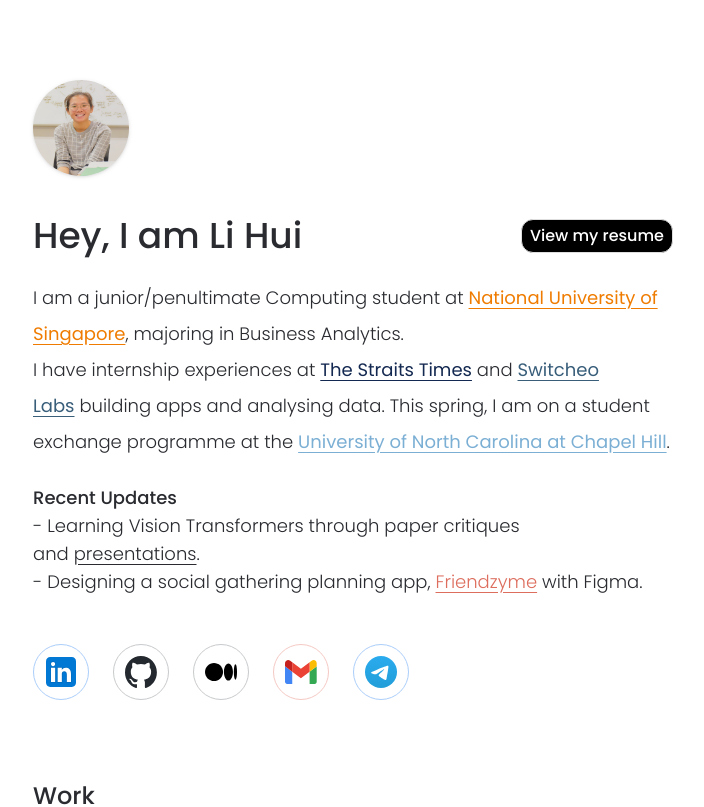
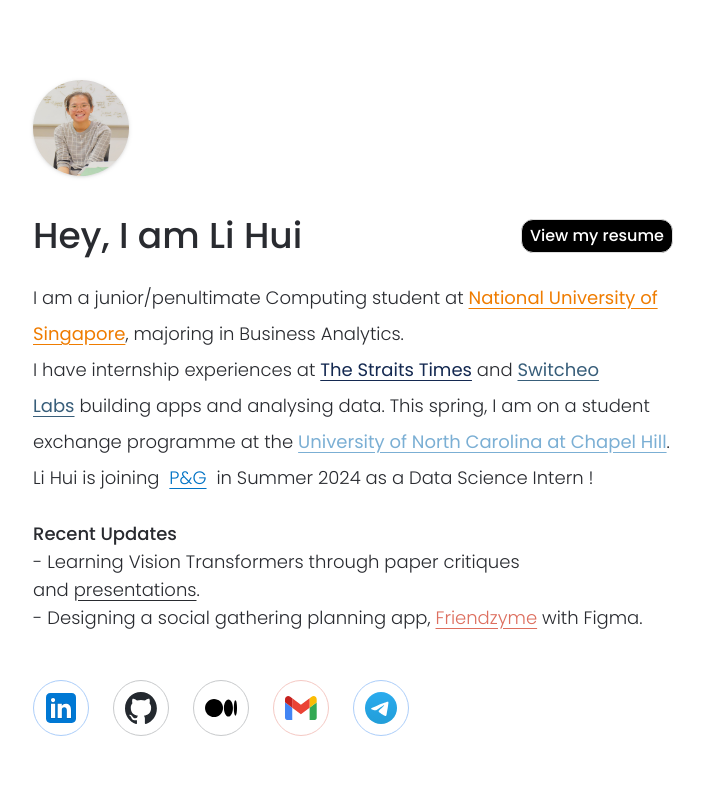
Before and after one commit to lihuicham/lihuicham.com-v2, a Next.js app: page / in a window 1280 px wide. Shown: the top 807 px of the page, without its empty margins (287-991 px from the left). Built offline with nearby package versions, Linux system fonts and the light colour scheme.

Commit message:
feat : add news

```diff
--- a/src/app/components/constants/PageLinks.ts
+++ b/src/app/components/constants/PageLinks.ts
@@ -7,7 +7,7 @@ export const PageLinks = {
     TheStraitsTimes: 'https://www.straitstimes.com/',
     SwitcheoLabs: 'https://www.switcheo.com/',
     NUSComputing: 'https://www.comp.nus.edu.sg/',
-
+    PnG: 'https://us.pg.com/',
   },
   Recents: {
     SwinTransformer: 'https://docs.google.com/presentation/d/1qj7UbCLtAQGRbAGVwf-0YOB0SIZzk99e_qzIxph_w60/edit?usp=sharing',
--- a/src/app/components/v3/HeadlineV3.tsx
+++ b/src/app/components/v3/HeadlineV3.tsx
@@ -32,6 +32,11 @@ const HeadlineV3 = () => {
           &nbsp;building apps and analysing data.
           This spring, I am on a student exchange programme at the&nbsp;
           <span className="text-unc-blue font-normal underline underline-offset-2 md:underline-offset-4 hover:underline-offset-6 transition-all duration-300 ease-in-out"><Link href={PageLinks.Schools.UNC} target="_blank">University of North Carolina at Chapel Hill</Link></span>.
+          <br />
+          Li Hui is joining &nbsp;
+          <span className="text-[#0073C5] underline underline-offset-2 md:underline-offset-4 hover:underline-offset-6 transition-all duration-300 ease-in-out"><Link href={PageLinks.Companies.PnG} target="_blank">P&G</Link></span>
+          &nbsp;
+          in Summer 2024 as a Data Science Intern !
         </p>
         <div>
           <h3 className="md:text-lg font-medium">Recent Updates</h3>
```
